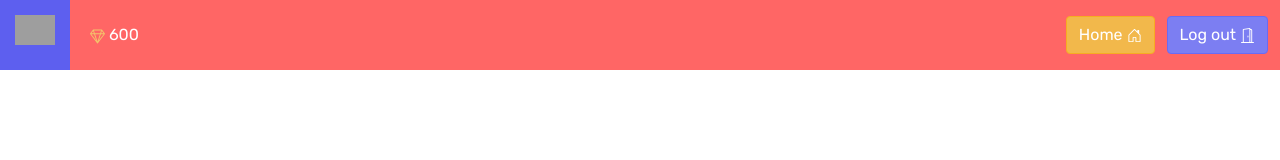
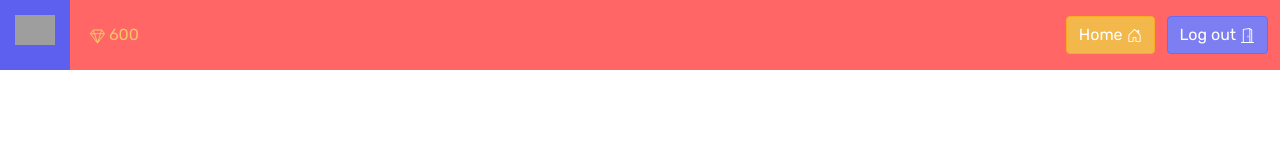
Before and after one commit to tamaraputriv/MathsCamp, a React (Create React App) app: page / in a window 1280 px wide. Shown: the top 160 px of the page. Built offline with nearby package versions, Linux system fonts and the light colour scheme; grey boxes are pictures that could not be loaded.

Commit message:
navbars første udkast helt færdigt

```diff
--- a/src/components/Navbar/Navbar_practice_mode.css
+++ b/src/components/Navbar/Navbar_practice_mode.css
@@ -25,7 +25,7 @@
 }
 
 .navbar-brand{
-    color: white;
+    color: #F4C46B;
     font-family: "Rubik";
     font-size: 1rem !important;
 }
```
